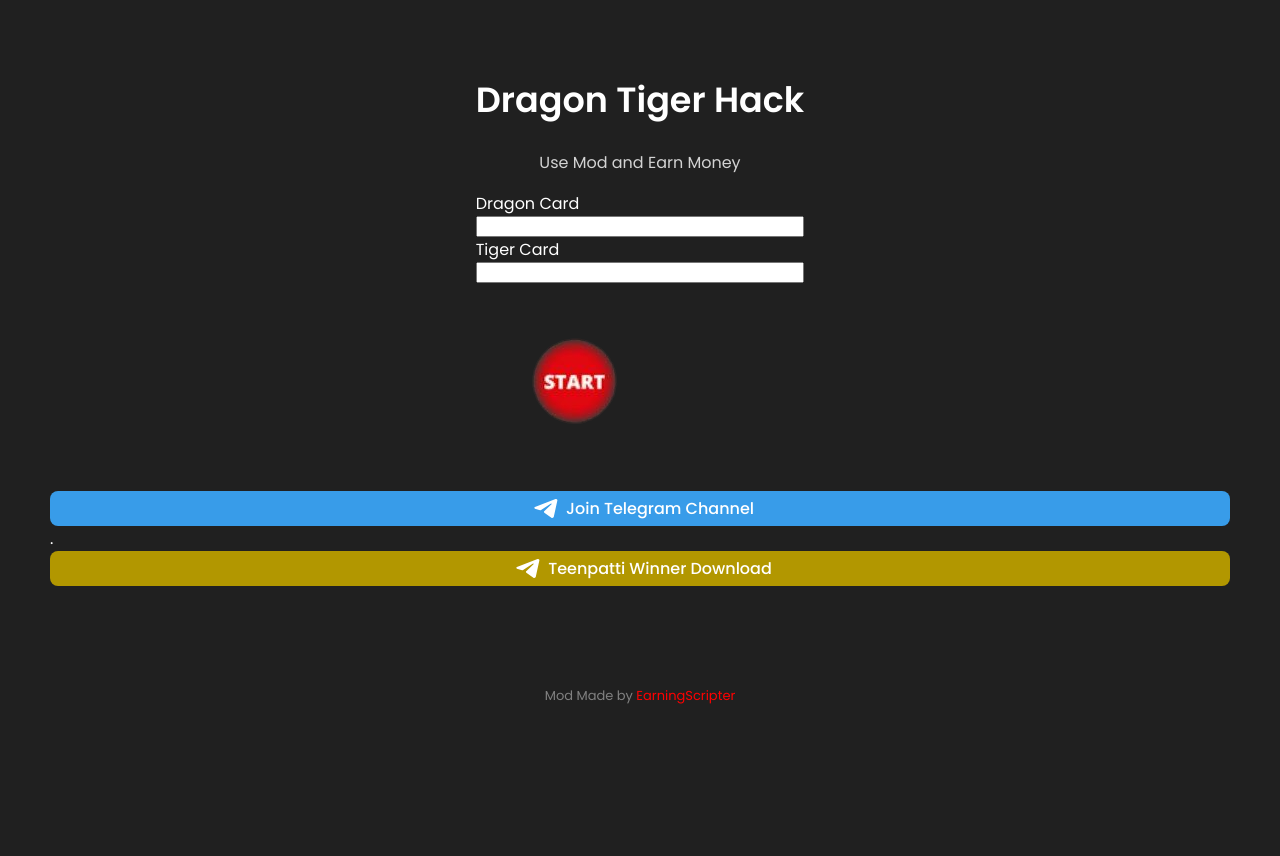
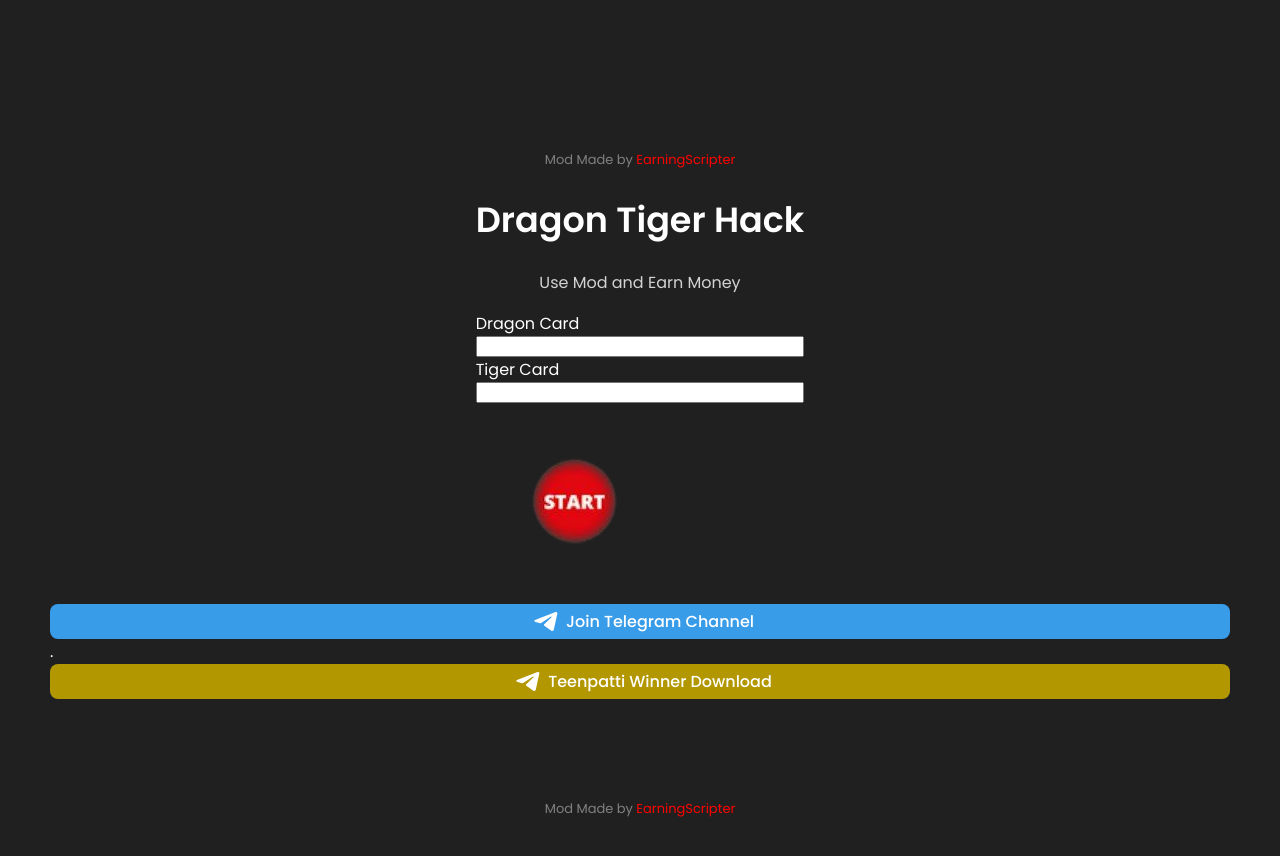
Before and after one commit to EarningScripter/Start-New-Kuc-bh, a plain HTML site: page index.html in a window 1280 px wide. Before the commit the page ends 800 px from the top, so only its background shows below. Drawn offline with Linux system fonts and the light colour scheme.

Commit message:
Update index.html

```diff
--- a/index.html
+++ b/index.html
@@ -1,3 +1,6 @@
+<footer>
+         Mod Made️ by <a href="https://t.me/EarningScripter1"> EarningScripter</a>
+    </footer>
 <!DOCTYPE html>
 <html lang="en">
 
```
